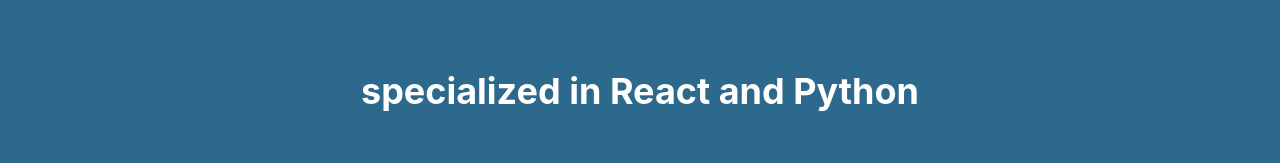
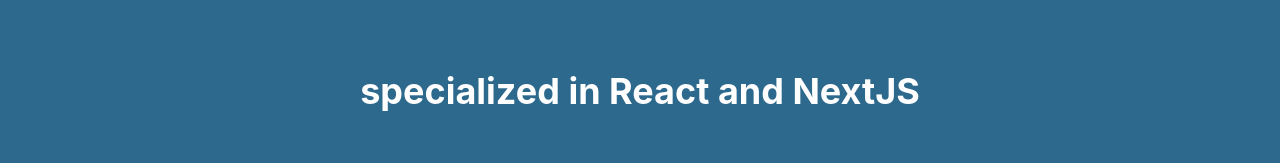
Before and after one commit to beaucoburn/portfolio2, a React (Create React App) app: page / in a window 1280 px wide. Shown: the part 558-721 px from the top of the page. Built offline with nearby package versions, Linux system fonts and the light colour scheme.

Commit message:
Update LandingSection.js

```diff
--- a/src/components/LandingSection.js
+++ b/src/components/LandingSection.js
@@ -5,7 +5,7 @@
 
 const greeting = "Hello, I am Beau Coburn!";
 const bio1 = "A Software Developer";
-const bio2 = "specialized in React and Python";
+const bio2 = "specialized in React and NextJS";
 
 // Implement the UI for the LandingSection component according to the instructions.
 // Use a combination of Avatar, Heading and VStack components.
```
